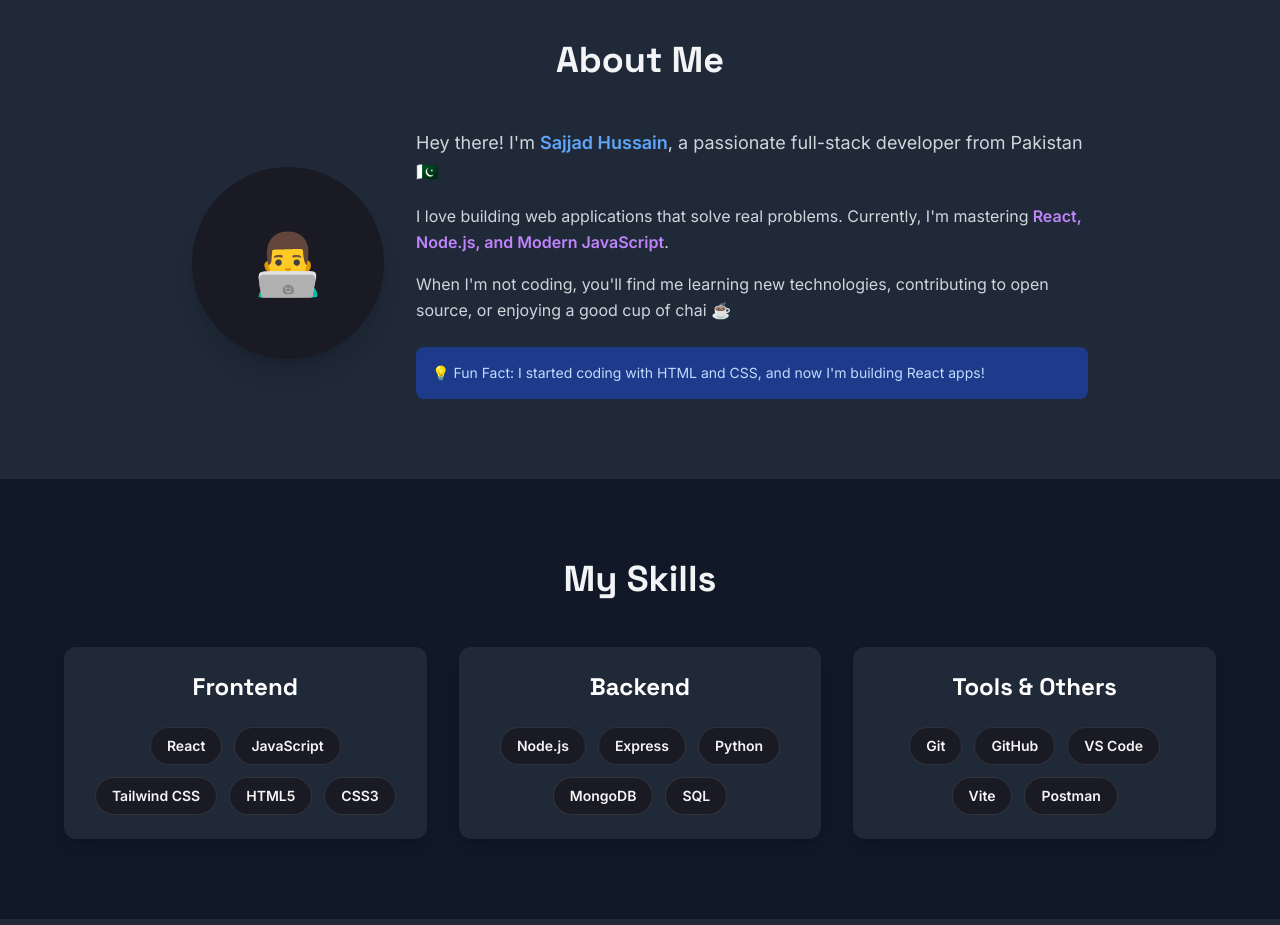
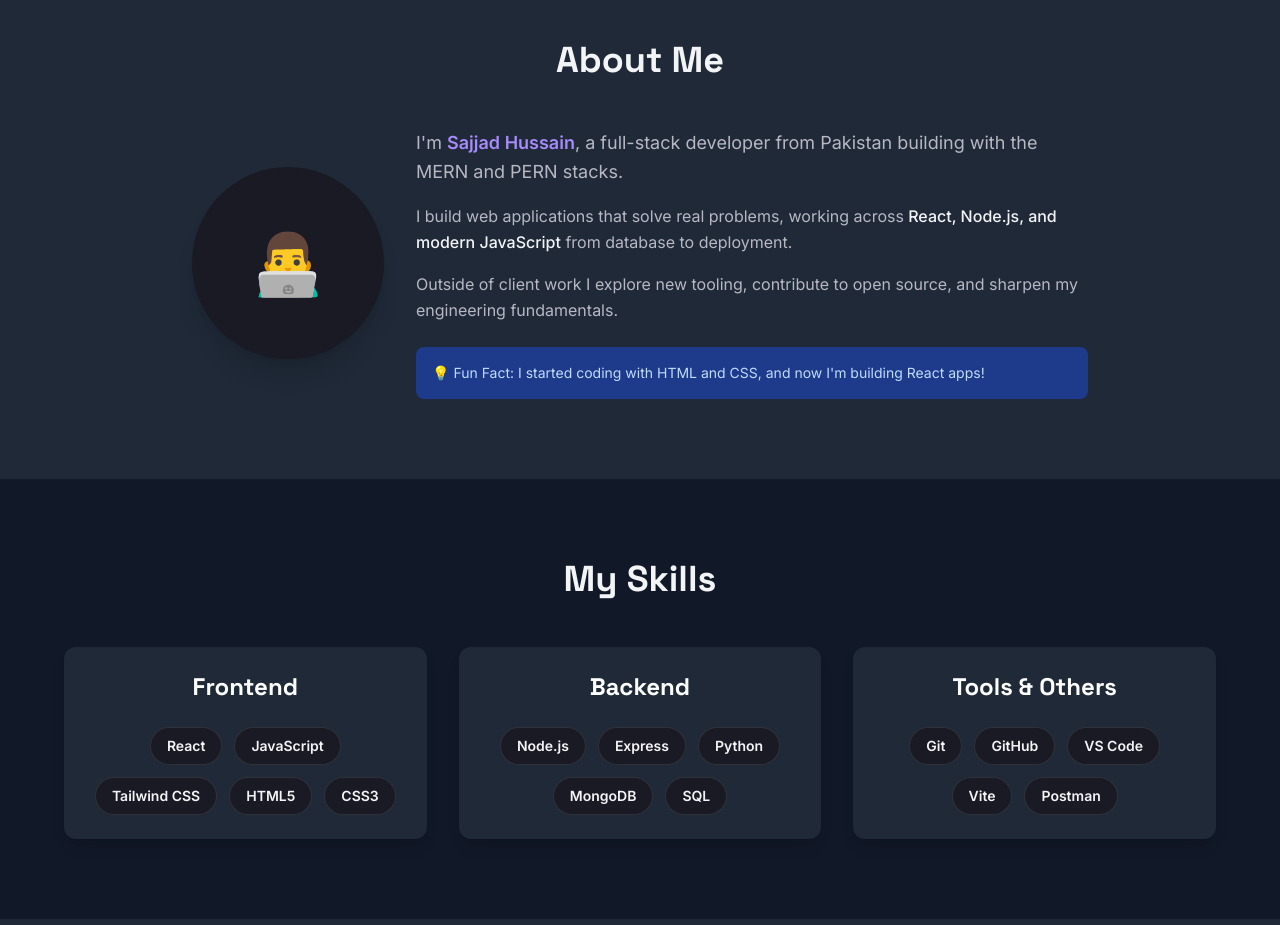
Before and after one commit to sajad-husain/portfolio-website, a React (Vite) app: page / in a window 1280 px wide. Shown: the part 840-1765 px from the top of the page. Built offline with nearby package versions, Linux system fonts and the light colour scheme.

Commit message:
docs: professionalize about copy

```diff
--- a/src/components/About.jsx
+++ b/src/components/About.jsx
@@ -17,17 +17,18 @@ function About() {
                     </div>
 
                     <div className="flex-1 text-center md:text-left">
-                        <p className="text-lg text-gray-700 dark:text-gray-300 mb-4 leading-relaxed">
-                            Hey there! I'm <span className="font-bold text-blue-600 dark:text-blue-400">Sajjad Hussain</span>,
-                            a passionate full-stack developer from Pakistan 🇵🇰
+                        <p className="text-lg text-ink-secondary mb-4 leading-relaxed">
+                            I'm <span className="font-semibold text-accent-soft">Sajjad Hussain</span>,
+                            a full-stack developer from Pakistan building with the MERN and PERN stacks.
                         </p>
-                        <p className="text-gray-700 dark:text-gray-300 mb-4 leading-relaxed">
-                            I love building web applications that solve real problems. Currently, I'm mastering
-                            <span className="font-semibold text-purple-600 dark:text-purple-400"> React, Node.js, and Modern JavaScript</span>.
+                        <p className="text-ink-secondary mb-4 leading-relaxed">
+                            I build web applications that solve real problems, working across
+                            <span className="font-medium text-ink-primary"> React, Node.js, and modern JavaScript</span> from
+                            database to deployment.
                         </p>
-                        <p className="text-gray-700 dark:text-gray-300 leading-relaxed">
-                            When I'm not coding, you'll find me learning new technologies, contributing to open source,
-                            or enjoying a good cup of chai ☕
+                        <p className="text-ink-secondary leading-relaxed">
+                            Outside of client work I explore new tooling, contribute to open source,
+                            and sharpen my engineering fundamentals.
                         </p>
 
                         <div className="mt-6 p-4 bg-blue-100 dark:bg-blue-900 rounded-lg">
```
